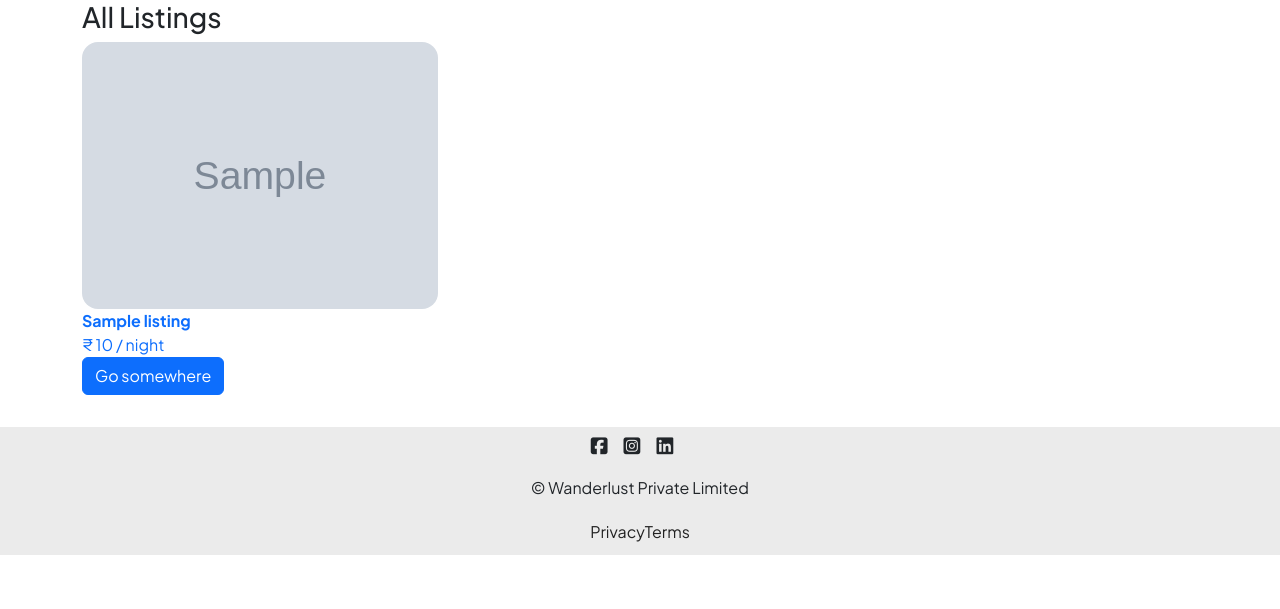
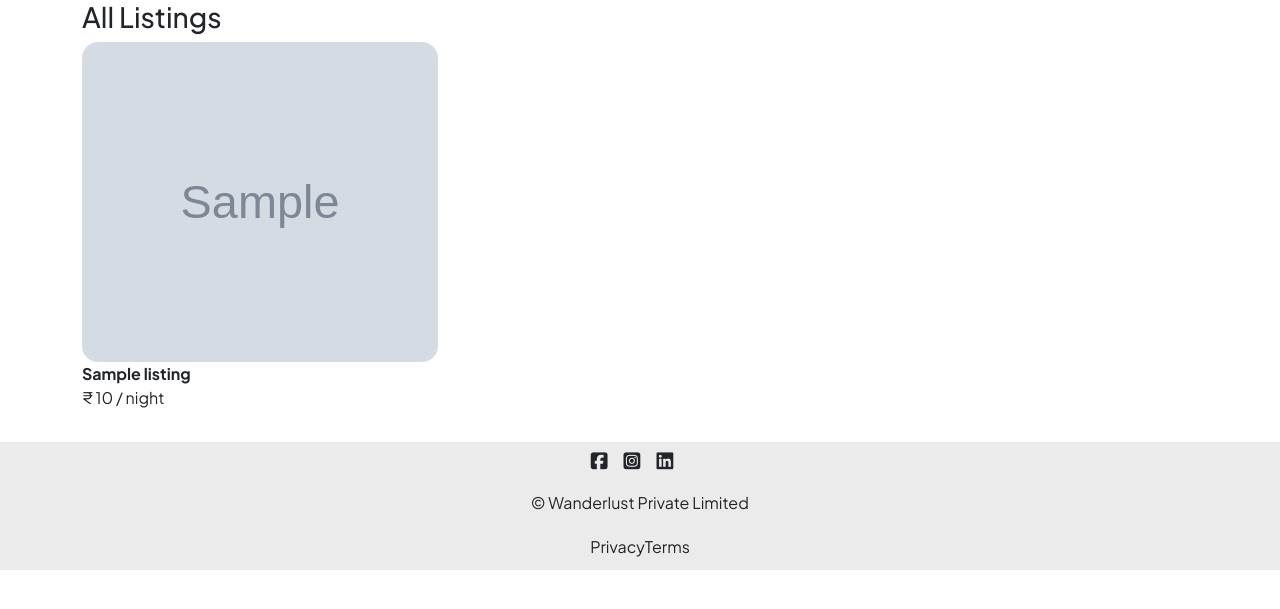
Before and after one commit to rashid-alii/wanderlust, a Node server app: template views/listings/index.ejs in a window 1280 px wide. Shown: the part 80-689 px from the top of the page. Run offline with Node 20, Linux system fonts and the light colour scheme; the template is opened without the code that fills it: most values are stand-ins (such as "Sample title", 1, 10 or a date in 2020); grey boxes marked "Sample" are stand-in pictures; some libraries are stand-ins or nearby versions.

Commit message:
Update index.ejs

```diff
--- a/views/listings/index.ejs
+++ b/views/listings/index.ejs
@@ -12,7 +12,11 @@
             <div class="col">
                 <a href="/listings/<%= listing._id %>" class="listing-link">
                     <div class="card">
-                        <img src="<%= listing.images %>" class="card-img-top" alt="listing_image">
+                        <img src="<%= listing.image.url %>" class="card-img-top" alt="listing_image"
+                            style="height: 20rem;">
+
+                        <div class="card-img-overlay"> </div>
+
                         <div class="card-body">
                             <p class="card-text">
                                 <b>
@@ -20,18 +24,10 @@
                                 </b><br>
                                 &#8377 <%= listing.price.toLocaleString("en-IN") %> / night
                             </p>
-                            <a href="#" class="btn btn-primary">Go somewhere</a>
+
                         </div>
                     </div>
                 </a>
             </div>
             <% } %>
     </div>
-
-    <!-- <ul>
-        <% for(let listing of allListings){ %>
-            <li><a href="/listings/<%= listing._id %>">
-                    <%= listing.title %>
-                </a></li>
-            <% } %>
-    </ul> -->
```
